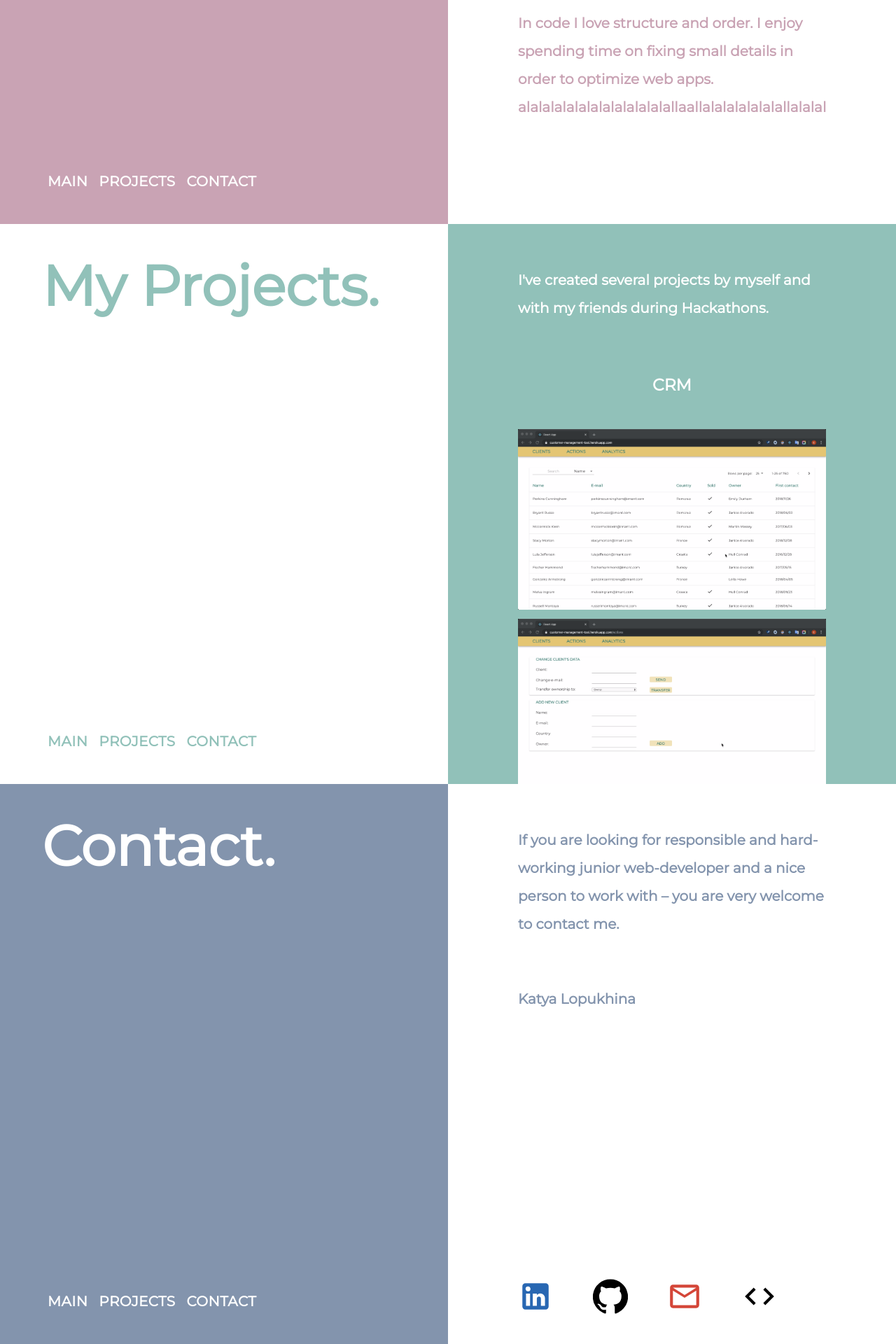
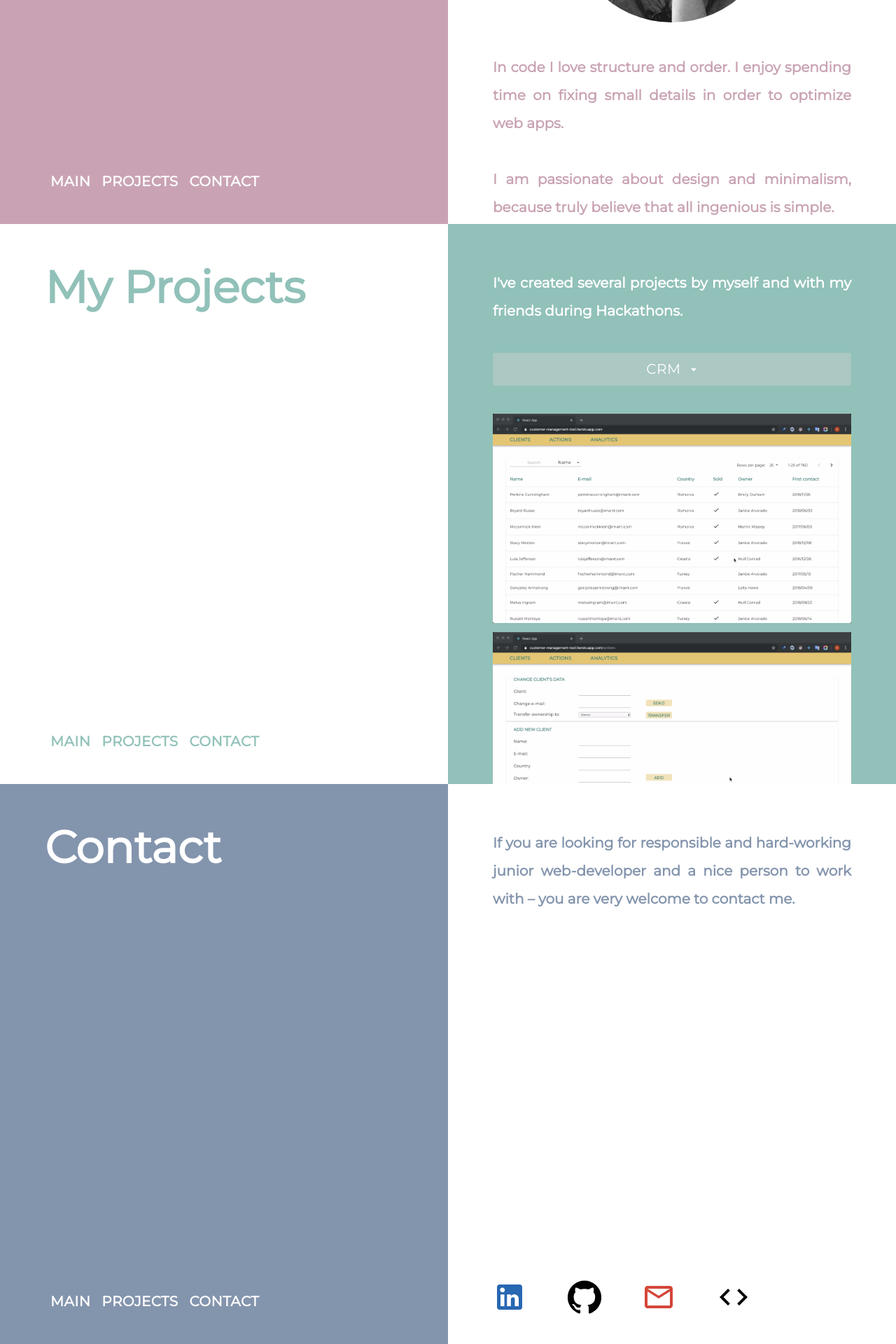
Before and after one commit to AniKatya/personal-website, a React (Create React App) app: page / in a window 1280 px wide. Shown: the part 480-2400 px from the top of the page at 70% size. Built offline with nearby package versions, Linux system fonts and the light colour scheme.

Commit message:
add responsive design and content

```diff
--- a/index.html
+++ b/public/index.html
@@ -3,7 +3,9 @@
   <head>
     <meta charset="utf-8" />
     <link rel="icon" href="%PUBLIC_URL%/favicon.ico" />
-    <meta name="viewport" content="width=device-width, initial-scale=1" />
+    <meta name="viewport" content="width=device-width, initial-scale=1, maximum-scale=1, user-scalable=no" />
+    <meta http-equiv="X-UA-Compatible" content="IE=edge,chrome=1">
+    <meta name="HandheldFriendly" content="true">
     <meta name="theme-color" content="#000000" />
     <meta
       name="description"
--- a/src/App.css
+++ b/src/App.css
@@ -1,43 +1,101 @@
 *{
   font-family: 'Montserrat';
+  font-size: 100%;
 }
 
-body{
-  overflow: hidden;
+@media (min-width: 600px) {
+  .page-grid {
+    display: grid;
+    grid-template-columns: 50% 50%;
+  }
+  body{overflow: hidden;}
+  .right-side {
+    height: 100vh;
+    overflow: scroll;
+  }
+  .left-side {font-size:3rem;}
+  .projects-screenshots-rescyoume {
+    margin: 0 -5rem 0 -5rem;
+  }
+  .rescyoume-screenshots-container {
+    display: flex;
+    justify-content:flex-start;
+  }
+  .right-side, .labels, .project-title {font-size:1rem !important;}
+  .icons {font-size:1.5rem !important;}
 }
 
+@media (min-width: 300px) {
+  .header {
+    font-size:4rem;
+  }
+  .right-side {
+    min-height: 100vh;
+  }
+  .icons {
+    font-size: 1.5rem !important;
+  }
+}
+
+@media (min-width:960px) {
+  .icons {
+    font-size:2.5rem !important;
+  }
+  .projects-screenshots-rescyoume {
+    margin: 0 -8rem 0 -8rem;
+  }
+  .right-side, .labels, .project-title {font-size:1rem !important;}
+  .left-side{font-size:4rem;}
+}
+
+@media (min-width:1100px) {
+  .icons {
+    font-size:3rem !important;
+  }
+  .projects-screenshots-rescyoume {
+    margin: 0 -12rem 0 -12rem;
+  }
+  .right-side, .labels, .project-title {
+    font-size:1.25rem !important;
+  }
+  .left-side {
+    font-size:5rem;
+  }
+}
+
+
+
 .left-side{
+  padding-left: 10%;
+  padding-right: 10%;
+  font-weight: bold;
   height: 100vh;
-  font-size: 80px;
-  padding-left: 60px;
-  font-weight: bold;
   position: relative;
 }
 
 .right-side{
   background-color: white;
-  height: 100vh;
-  overflow: scroll;
-  font-size: 20px;
   position: relative;
 }
 
 .content {
-  padding: 60px 100px 100px 100px;
+  padding: 10%;
   line-height:2.0;
   font-weight: bold;
   animation-name: appearSlowly;
   animation-duration: 3s;
+  text-align: justify;
 }
 
 
 .pic{
-  width: 280px;
-  height: 290px;
   border-radius: 50%;
-  border: 5px solid white;
-  margin-left: calc(50% - 147.5px);
+  border: 0.3rem solid white;
+  display: block;
+  margin: auto;
   filter: grayscale(100%);
+  width: 60%;
+  height: auto;
 }
 
 .pic:hover{
@@ -45,8 +103,8 @@ body{
 }
 
 .header{
-  padding-top: 40px;
   animation-name: moveToRight;
+  padding-top: 10%;
   animation-duration: 1.5s;
   animation-timing-function: ease-in;
 }
@@ -108,7 +166,6 @@ body{
 }
 
 .icons{
-  font-size:50px !important;
   animation-name: appearFromBottom;
   animation-duration: 1.5s;
 }
@@ -138,7 +195,6 @@ body{
 
 .labels{
   font-weight:bold;
-  font-size: 20px;
 }
 
 .toolbar-container{
@@ -150,3 +206,63 @@ body{
   animation-duration: 1.5s;
   animation-timing-function: ease-in;
 }
+
+
+/* Media Queries: Tablet Landscape */
+@media screen and (max-width: 1060px) {
+  #primary { width:67%; }
+  #secondary { width:30%; margin-left:3%;}
+}
+
+/* Media Queries: Tabled Portrait */
+@media screen and (max-width: 480px) {
+  #primary { width:100%; }
+  #secondary { width:100%; margin:0; border:none; }
+}
+
+/*ensure that your images will never be bigger than their parent container*/
+img { max-width: 100%; height: auto; }
+
+.tech-tag{
+  display: inline-block;
+  margin: 5px;
+  border: 1px solid;
+  margin-right: 10px;
+  margin-bottom: 12px;
+  border-radius: 3em;
+  padding: 6px 15px;
+}
+
+.projects-screenshots{
+  width: 100%;
+  height: auto
+}
+
+.project-title{
+  margin: auto;
+  text-align: center;
+  text-decoration: none;
+  color: white;
+}
+
+.project-title:active{
+  color: lightgrey;
+}
+
+.project-title{
+  background-color: rgba(211, 211, 211, 40%)!important;
+  color: white;
+  border-radius: 15px;
+  padding: 5%;
+}
+
+.project-info {
+  color: white;
+  padding: 5%;
+  font-weight: normal;
+}
+
+.crm-screenshots-container{
+  margin-top: 40px;
+  margin-bottom:40px
+}
--- a/src/App.js
+++ b/src/App.js
@@ -1,6 +1,5 @@
 import React, { Component } from 'react';
 import pic from './me.jpg'
-import Grid from '@material-ui/core/Grid';
 import LeftSide from './components/LeftSide.js';
 import RightSide from './components/RightSide.js';
 
@@ -15,16 +14,14 @@ class App extends Component {
         {
           name: "welcome", header: 'Shalom!_I am Katya.', backgroundColor: '#C9A3B4', color: "white", pic: pic,
           paragraph1: "I am Full Stack Developer from Russia living in Israel.",
-          paragraph2: "In code I love structure and order. I enjoy spending time on fixing small details in order to optimize web apps.",
-          paragraph3: "alalalalalalalalalalalalallaallalalalalalalallalalal"
         },
 
         {
-          name: "projects", header: 'My Projects.', backgroundColor: 'white', color: '#91C1B9',
+          name: "projects", header: 'My Projects', backgroundColor: 'white', color: '#91C1B9',
           paragraph1: "I've created several projects by myself and with my friends during Hackathons."
         },
         {
-          name: "contact", header: 'Contact.', backgroundColor: '#8394AD', color: "white",
+          name: "contact", header: 'Contact', backgroundColor: '#8394AD', color: "white",
           paragraph1: "If you are looking for responsible and hard-working junior web-developer and a nice person to work with – you are very welcome to contact me.",
           fullName: "Katya Lopukhina",
           location: "Israel"
@@ -38,11 +35,14 @@ class App extends Component {
   render() {
     return this.state.blocks.map(block => {
       return (<div>
-      <Grid container>
+        {/* <Grid container>
         <Grid item xs={6}><LeftSide data={block} /></Grid>
         <Grid item xs={6}><RightSide data={block} /></Grid>
-      </Grid>
-
+      </Grid> */}
+        <div className="page-grid">
+          <LeftSide data={block} />
+          <RightSide data={block} />
+        </div>
       </div>)
 
 
--- a/src/aboutMe.json
+++ b/src/aboutMe.json
@@ -1,6 +1,10 @@
 {
     "welcome": {
-        "presentation": "I am Junior Full Stack Developer from Russia living in Israel."
+        "presentation": "I am Junior Full Stack Developer from Russia living in Israel.",
+        "welcomeParagraph1": "In code I love structure and order. I enjoy spending time on fixing small details in order to optimize web apps.",
+        "welcomeParagraph2": "I am passionate about design and minimalism, because truly believe that all ingenious is simple.",
+
+        "technologies":["html5","css","javascript","jquery","react.js","mobx","express.js","node.js","sql","mongodb","git"]
     },
     "projects": {
         "CRM": "A MERN stack based Customer Relationship Management tool. Used Recharts for graphic analytics dashboard and Material UI for design.",
--- a/src/components/Projects.css
+++ /dev/null
@@ -1,39 +0,0 @@
-.projects-screenshots{
-    width: 100%;
-    height: auto
-}
-
-.project-title{
-    margin: auto;
-    text-align: center;
-    text-decoration: none;
-    color: white;
-}
-
-.project-title:active{
-    color: lightgrey;
-}
-
-.rescyoume-screenshots-container {
-    display: flex;
-    justify-content:flex-start;
-  }
-
-  .projects-screenshots-rescyoume{
-    height: 500px;
-    margin: 0 -180px 0 -150px;
-}
-
-.rescyoume-title {
-    margin-top: 40px;
-}
-
-.project-info {
-    background-color: rgba(211, 211, 211, 40%);
-    color: white;
-    border-radius: 15px;
-    padding: 5%;
-}
-.crm-screenshots-container{
-    margin-top: 40px;
-}
--- a/src/components/Projects.js
+++ b/src/components/Projects.js
@@ -1,11 +1,14 @@
 import React, { Component } from 'react';
+import Button from '@material-ui/core/Button';
+import Icon from '@material-ui/core/Icon';
+import ArrowDropDownIcon from '@material-ui/icons/ArrowDropDown';
 import crm1 from '../crm1.png'
 import crm2 from '../crm2.png'
 import crm3 from '../crm3.png'
 import resc1 from '../resc1.png'
 import resc2 from '../resc2.png'
 import resc3 from '../resc3.png'
-import './Projects.css'
+import '../App.css'
 let json = require('../aboutMe.json')
 
 
@@ -17,29 +20,33 @@ class Projects extends Component {
             RESCYOUME: false
         }
     }
-    addInfoDiv=(event)=>{
-        var obj  = {};
-        obj[event.target.innerHTML]= !this.state[event.target.innerHTML]
-        this.setState(obj);
+    addCrmInfoDiv = () => {
+        this.setState({
+            CRM: !this.state.CRM
+        })
     }
-
+    addRescInfoDiv = () => {
+        this.setState({
+            RESCYOUME: !this.state.RESCYOUME
+        })
+    }
     render() {
         return (
             <div className="screenshots-container">
-                <h3 className="project-title" onClick = {this.addInfoDiv}>CRM</h3>
-                {this.state.CRM? <div className="project-info">{json.projects.CRM}</div> :null}
+                <Button style={{ width: '100%', color: 'white' }} className="project-title crm-title" onClick={this.addCrmInfoDiv} endIcon={<ArrowDropDownIcon> </ArrowDropDownIcon>}>CRM</Button>
+                {this.state.CRM ? <div className="project-info">{json.projects.CRM}</div> : null}
                 <a href="https://customer-management-tool.herokuapp.com/">
-                <div className = "crm-screenshots-container">
+                    <div className="crm-screenshots-container">
                         <img className="projects-screenshots" src={crm1} alt=""></img>
                         <img className="projects-screenshots" src={crm2} alt=""></img>
                         <img className="projects-screenshots" src={crm3} alt=""></img>
                     </div>
                 </a>
 
-                <h3 className="project-title rescyoume-title" onClick = {this.addInfoDiv}>RESCYOUME</h3>
-                {this.state.RESCYOUME? <div className="project-info">{json.projects.RESCYOUME}</div> :null}
+                <Button style={{ width: '100%', color: 'white' }} className="project-title rescyoume-title" onClick={this.addRescInfoDiv} endIcon={<ArrowDropDownIcon> </ArrowDropDownIcon>}>RESCYOUME</Button>
+                {this.state.RESCYOUME ? <div className="project-info">{json.projects.RESCYOUME}</div> : null}
                 <a href="https://resc-you-me.herokuapp.com/">
-                <div className = "rescyoume-screenshots-container">
+                    <div className="rescyoume-screenshots-container">
                         <img className="projects-screenshots-rescyoume" src={resc1} alt=""></img>
                         <img className="projects-screenshots-rescyoume" src={resc2} alt=""></img>
                         <img className="projects-screenshots-rescyoume" src={resc3} alt=""></img>
--- a/src/components/RightSide.js
+++ b/src/components/RightSide.js
@@ -1,6 +1,7 @@
 import React, { Component } from 'react';
 import Icons from './Icons.js'
 import Projects from './Projects.js'
+let json = require('../aboutMe.json')
 
 
 class RightSide extends Component {
@@ -10,11 +11,18 @@ class RightSide extends Component {
                 <div className="content" style={{ color: this.props.data.backgroundColor }}>
                     {this.props.data.paragraph1}
                     <br></br> <br></br>
-                    {this.props.data.name === "welcome" ? <img src={this.props.data.pic} alt="" className="pic"></img> : null}
-                    <div>{this.props.data.paragraph2}</div>
-                    <div>{this.props.data.paragraph3}</div>
+                    {this.props.data.name === "welcome" ?
+                    <>
+                    <img src={this.props.data.pic} alt="" className="pic"></img>
+                    <br></br>
+                    <div>{json.welcome.welcomeParagraph1}</div>
+                    <br></br>
+                    <div>{json.welcome.welcomeParagraph2}</div>
                     <h4>{this.props.data.fullName}</h4>
-
+                    <h1><i>Technologies I use</i></h1>
+                    {json.welcome.technologies.map(tech=><div className="tech-tag">{tech}</div>)}
+                    </>
+                    : null}
                     {this.props.data.name === "projects" ? <Projects />: null}
                     <br></br> <br></br>
                     {this.props.data.name === "contact" ? <Icons /> : null}
--- a/src/components/ToolBar.js
+++ b/src/components/ToolBar.js
@@ -5,10 +5,11 @@ import { Link } from "react-scroll";
 export default function ToolBar(props) {
     return (
         <div className="toolbar-container">
-            <Link to="welcome" smooth={true}><Button><div className="labels" style={{ color: props.color }}>MAIN</div></Button></Link>
-            <Link to="projects" smooth={true}><Button><div className="labels" style={{ color: props.color }}>PROJECTS</div></Button></Link>
-            <Link to="contact" smooth={true}><Button><div className="labels" style={{ color: props.color }}>CONTACT</div></Button></Link>
+            <Link to="welcome" smooth={true}><Button><div className="labels main-label" style={{ color: props.color }}>MAIN</div></Button></Link>
+            <Link to="projects" smooth={true}><Button><div className="labels projects-label" style={{ color: props.color }}>PROJECTS</div></Button></Link>
+            <Link to="contact" smooth={true}><Button><div className="labels contact-label" style={{ color: props.color }}>CONTACT</div></Button></Link>
         </div>
+
     )
 
 }
```
Lines whose indentation alone changed are shown as unchanged.
